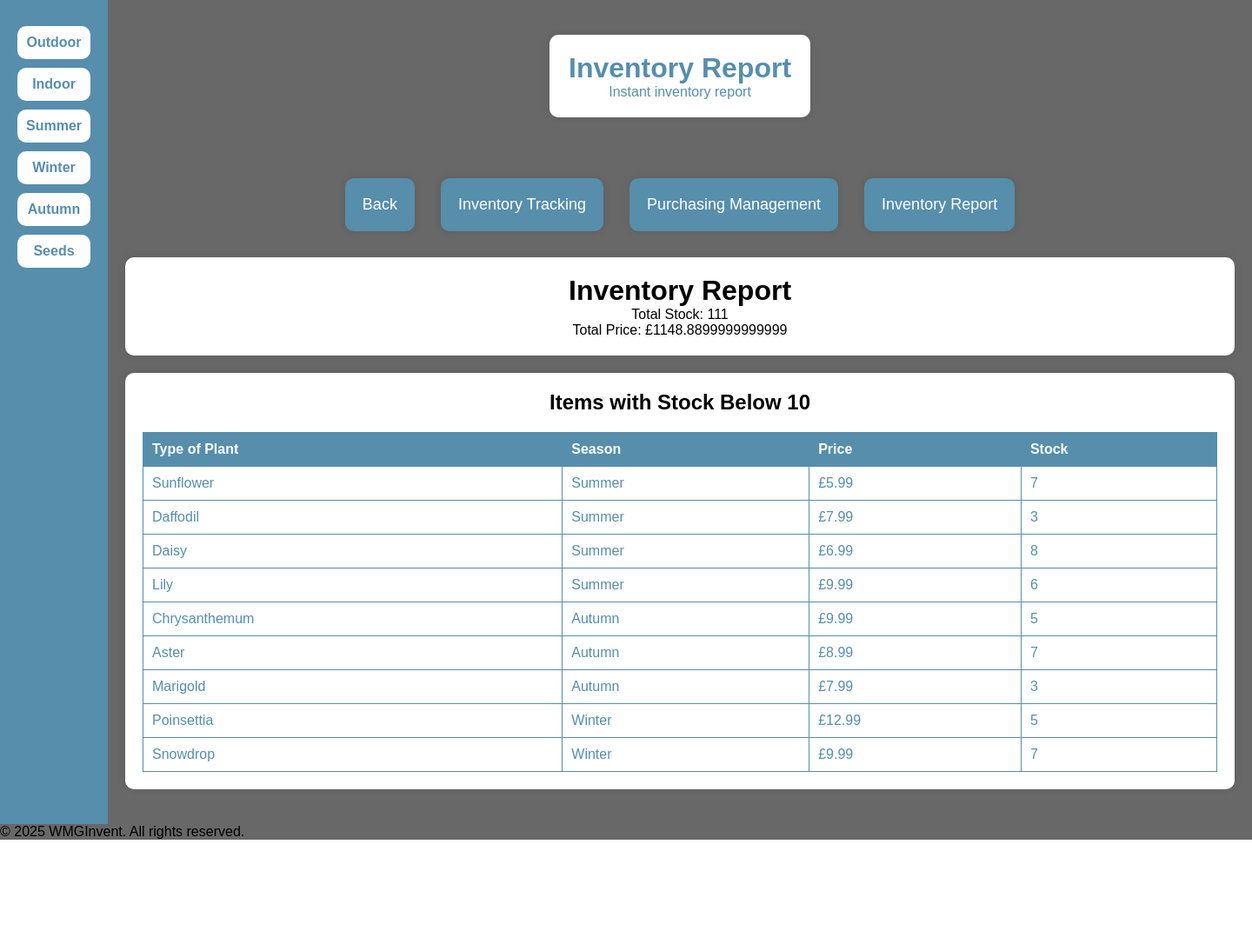
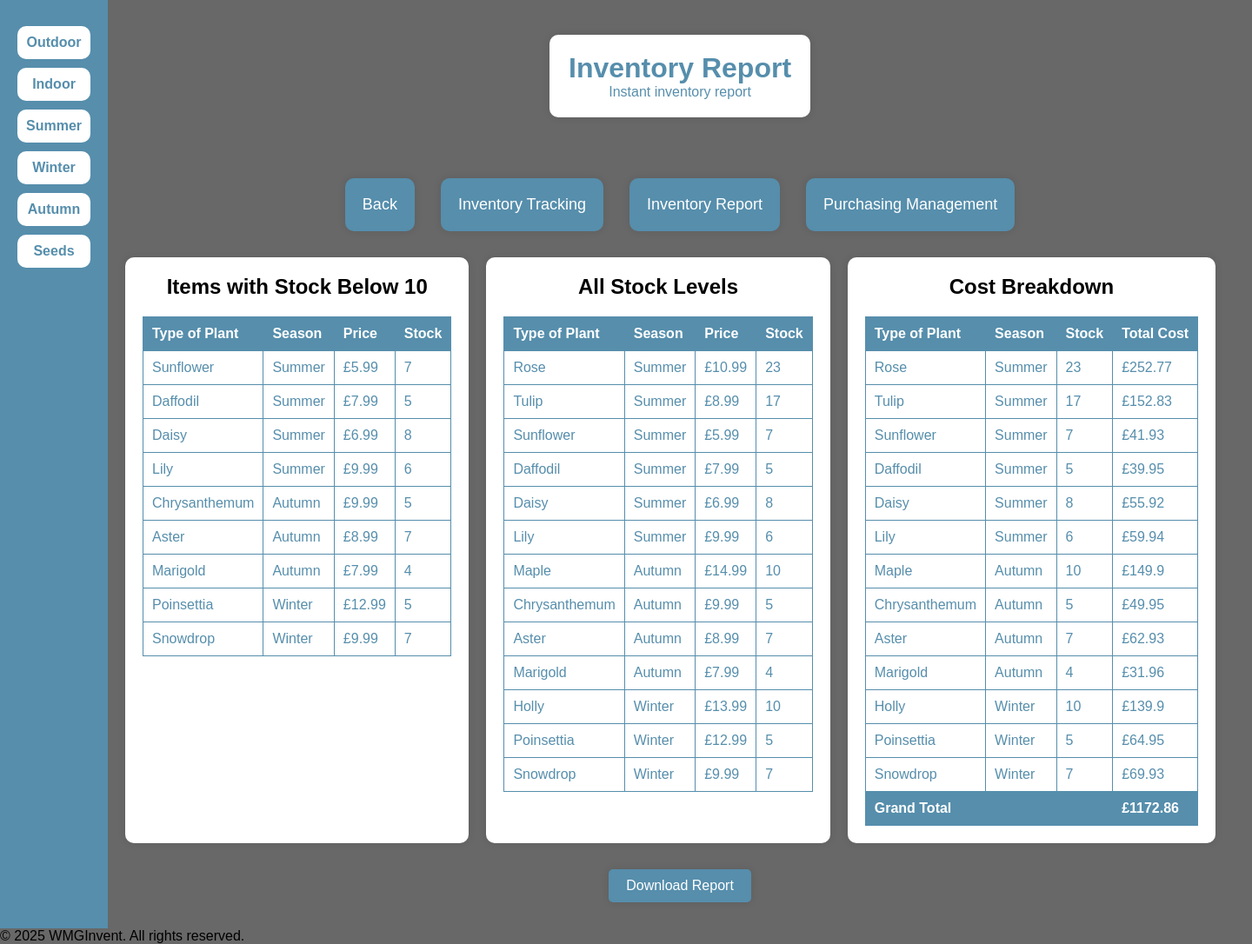
Before and after one commit to CoverlessDev/WM278, a Flask app: page /inventory_report in a window 1440 px wide. Shown: the part 118-1204 px from the top of the page at 87% size. Before the commit the page ends 1084 px from the top, so only its background shows below. Run offline with Flask 3, Linux system fonts and the light colour scheme.

Commit message:
#12 Added more to the inventory_report.html and attempt at more inventory_tracking

```diff
--- a/app.py
+++ b/app.py
@@ -1,7 +1,9 @@
 import json
-from flask import Flask, render_template, request
+from flask import Flask, render_template, request, send_file
 from flask.views import MethodView
+from datetime import datetime
 import os
+import io
 
 app = Flask(__name__)
 
@@ -28,6 +30,27 @@ def load_all_inventory():
         with open(file_path) as f:
             all_inventory.extend(json.load(f))
     return all_inventory
+
+
+def log_stock_change(product_name, season, old_stock, new_stock):
+    log_entry = {
+        "product_name": product_name,
+        "season": season,
+        "old_stock": old_stock,
+        "new_stock": new_stock,
+        "timestamp": datetime.now().isoformat()
+    }
+    log_file_path = 'static/jsons/stock_changes_log.JSON'
+    if os.path.exists(log_file_path) and os.path.getsize(log_file_path) > 0:
+        with open(log_file_path, 'r') as log_file:
+            log_data = json.load(log_file)
+    else:
+        log_data = []
+
+    log_data.append(log_entry)
+
+    with open(log_file_path, 'w') as log_file:
+        json.dump(log_data, log_file, indent=4)
 
 
 class HomePage(MethodView):
@@ -76,11 +99,28 @@ class PurchasePage(MethodView):
         selected_product = request.form['selectedProduct']
         amount = int(request.form['amount'])
         inventory = load_all_inventory()
+        product_found = False
+        new_product = None  # Initialize new_product
 
         for product in inventory:
             if product['type_of_plant'] == selected_product:
-                product['stock'] += amount  # Change this line to add to the stock
+                old_stock = product['stock']
+                new_stock = old_stock + amount
+                product['stock'] = new_stock  # Update the stock
+                log_stock_change(selected_product, product['season'], old_stock, new_stock)  # Log the change
+                product_found = True
                 break
+
+        if not product_found:
+            # If the product is not found, add it to the inventory
+            new_product = {
+                "type_of_plant": selected_product,
+                "season": "unknown",  # You can set a default season or get it from the form
+                "price": 0,  # Set a default price or get it from the form
+                "stock": amount
+            }
+            inventory.append(new_product)
+            log_stock_change(selected_product, "unknown", 0, amount)  # Log the new product addition
 
         # Save the updated inventory back to the JSON files
         seasons = ['summer', 'autumn', 'winter']
@@ -93,6 +133,10 @@ class PurchasePage(MethodView):
                 if product['type_of_plant'] == selected_product:
                     product['stock'] += amount  # Update the stock in the JSON data
                     break
+            else:
+                # If the product is not found in the season file, add it
+                if new_product:
+                    season_inventory.append(new_product)
 
             with open(file_path, 'w') as f:
                 json.dump(season_inventory, f, indent=4)
@@ -106,6 +150,7 @@ class InventoryReportPage(MethodView):
         low_stock_items = [item for item in inventory if item['stock'] < 10]
         total_stock = sum(item['stock'] for item in inventory)
         total_price = sum(item['stock'] * item['price'] for item in inventory)
+        total_price = round(total_price, 2)
         return render_template('pages/inventory_report.html', inventory=inventory, low_stock_items=low_stock_items,
                                total_stock=total_stock, total_price=total_price)
 
@@ -127,12 +172,31 @@ def api_inventory():
     return json.dumps(inventory)
 
 
+@app.route('/download_inventory_report')
+def download_inventory_report():
+    inventory = load_all_inventory()
+    report_content = "Type of Plant,Season,Price,Stock\n"
+    for item in inventory:
+        report_content += f"{item['type_of_plant']},{item['season']},{item['price']},{item['stock']}\n"
+
+    report_file = io.StringIO(report_content)
+    return send_file(io.BytesIO(report_file.getvalue().encode()),
+                     mimetype='text/csv',
+                     as_attachment=True,
+                     download_name='inventory_report.csv')
+
+
+@app.route('/inventory_tracking')
+def inventory_tracking():
+    inventory = load_all_inventory()
+    return render_template('pages/inventory_tracking.html', inventory=inventory)
+
+
 app.add_url_rule('/', view_func=HomePage.as_view('home'))
 app.add_url_rule('/product/<season>/<product_name>', view_func=ProductPage.as_view('product'))
 app.add_url_rule('/management', view_func=ManagementPage.as_view('management'))
 app.add_url_rule('/profile', view_func=ProfilePage.as_view('profile'))
 app.add_url_rule('/dashboard', view_func=DashboardPage.as_view('dashboard'))
-app.add_url_rule('/inventory_tracking', view_func=InventoryPage.as_view('inventory_tracking'))
 app.add_url_rule('/purchase', view_func=PurchasePage.as_view('purchase'), methods=['GET', 'POST'])
 app.add_url_rule('/inventory_report', view_func=InventoryReportPage.as_view('inventory_report'))
 
--- a/static/jsons/autumnflowers.JSON
+++ b/static/jsons/autumnflowers.JSON
@@ -41,6 +41,6 @@
         "light": "Full sun",
         "heat": "Hardy in USDA zones 2-11",
         "information": "Marigolds are easy to grow and are known for their bright, cheerful flowers and pest-repellent properties.",
-        "stock": 3
+        "stock": 4
     }
 ]
--- a/static/jsons/summerflowers.JSON
+++ b/static/jsons/summerflowers.JSON
@@ -41,7 +41,7 @@
         "light": "Full sun to partial shade",
         "heat": "Hardy in USDA zones 3-8",
         "information": "Daffodils are spring-blooming bulbs with bright yellow or white flowers, often associated with the arrival of spring.",
-        "stock": 3
+        "stock": 5
     },
     {
         "type_of_plant": "Daisy",
--- a/templates/pages/dashboard.html
+++ b/templates/pages/dashboard.html
@@ -57,8 +57,9 @@
         </div>
         {% include 'resources/inventory_chart.html' %}
         <a href="{{ url_for('inventory_tracking') }}" class="dashboard-button">Inventory Tracking</a>
+        <a href="{{ url_for('inventory_report') }}" class="dashboard-button">Inventory Report</a>
         <a href="{{ url_for('purchase') }}" class="dashboard-button">Purchasing Management</a>
-        <a href="{{ url_for('inventory_report') }}" class="dashboard-button">Inventory Report</a>
+
 
     </div>
 </div>
--- a/templates/pages/inventory_report.html
+++ b/templates/pages/inventory_report.html
@@ -9,12 +9,17 @@
             display: block;
         }
 
-        .report-summary, .low-stock-table {
+        .low-stock-table, .all-stock-table, .cost-breakdown-table {
             background-color: #ffffff;
             border-radius: 10px;
             box-shadow: 0 0 10px rgba(0, 0, 0, 0.1);
             padding: 20px;
             margin-bottom: 20px;
+        }
+
+        .tables-container {
+            display: flex;
+            gap: 20px;
         }
 
         table {
@@ -58,6 +63,23 @@
             max-width: 100%;
             width: 300px;
         }
+
+        .download-button {
+            display: inline-block;
+            padding: 10px 20px;
+            margin: 10px 0;
+            background-color: #568eac;
+            color: white;
+            text-decoration: none;
+            border-radius: 5px;
+            box-shadow: 0 0 10px rgba(0, 0, 0, 0.1);
+            font-size: 16px;
+        }
+
+        .download-button:hover {
+            background-color: #ffffff;
+            color: #568eac;
+        }
     </style>
 </head>
 <body>
@@ -73,12 +95,8 @@
         </div>
 
         {% include 'resources/dashboard_header.html' %}
-        <div class="report-summary">
-            <h1>Inventory Report</h1>
-            <p>Total Stock: {{ total_stock }}</p>
-            <p>Total Price: £{{ total_price }}</p>
-        </div>
 
+        <div class="tables-container">
             <div class="low-stock-table">
                 <h2>Items with Stock Below 10</h2>
                 <table>
@@ -102,6 +120,63 @@
                     </tbody>
                 </table>
             </div>
+
+            <div class="all-stock-table">
+                <h2>All Stock Levels</h2>
+                <table>
+                    <thead>
+                    <tr>
+                        <th>Type of Plant</th>
+                        <th>Season</th>
+                        <th>Price</th>
+                        <th>Stock</th>
+                    </tr>
+                    </thead>
+                    <tbody>
+                    {% for item in inventory %}
+                        <tr>
+                            <td>{{ item.type_of_plant }}</td>
+                            <td>{{ item.season }}</td>
+                            <td>£{{ item.price }}</td>
+                            <td>{{ item.stock }}</td>
+                        </tr>
+                    {% endfor %}
+                    </tbody>
+                </table>
+            </div>
+
+            <div class="cost-breakdown-table">
+                <h2>Cost Breakdown</h2>
+                <table>
+                    <thead>
+                    <tr>
+                        <th>Type of Plant</th>
+                        <th>Season</th>
+                        <th>Stock</th>
+                        <th>Total Cost</th>
+                    </tr>
+                    </thead>
+                    <tbody>
+                    {% for item in inventory %}
+                        <tr>
+                            <td>{{ item.type_of_plant }}</td>
+                            <td>{{ item.season }}</td>
+                            <td>{{ item.stock }}</td>
+                            <td>£{{ item.stock * item.price }}</td>
+                        </tr>
+                    {% endfor %}
+                    </tbody>
+                    <tfoot>
+                    <tr>
+                        <th colspan="3">Grand Total</th>
+                        <th>£{{ total_price }}</th>
+                    </tr>
+                    </tfoot>
+                </table>
+            </div>
+        </div>
+
+        <a href="{{ url_for('download_inventory_report') }}" class="download-button">Download Report</a>
     </div>
 </div>
 {% include 'resources/footer.html' %}
--- a/templates/resources/dashboard_header.html
+++ b/templates/resources/dashboard_header.html
@@ -35,8 +35,9 @@
     <div class="main-content dashboard-container">
         <a href="{{ url_for('dashboard') }}" class="dashboard-button">Back</a>
         <a href="{{ url_for('inventory_tracking') }}" class="dashboard-button">Inventory Tracking</a>
+        <a href="{{ url_for('inventory_report') }}" class="dashboard-button">Inventory Report</a>
         <a href="{{ url_for('purchase') }}" class="dashboard-button">Purchasing Management</a>
-        <a href="{{ url_for('inventory_report') }}" class = "dashboard-button">Inventory Report</a>
+
 
     </div>
 </div>
```
Also changed, not shown: static/jsons/stock_changes_log.JSON (added, +23 -0 lines), templates/pages/inventory_tracking.html (+79 -6 lines). Lines whose indentation alone changed are shown as unchanged.
